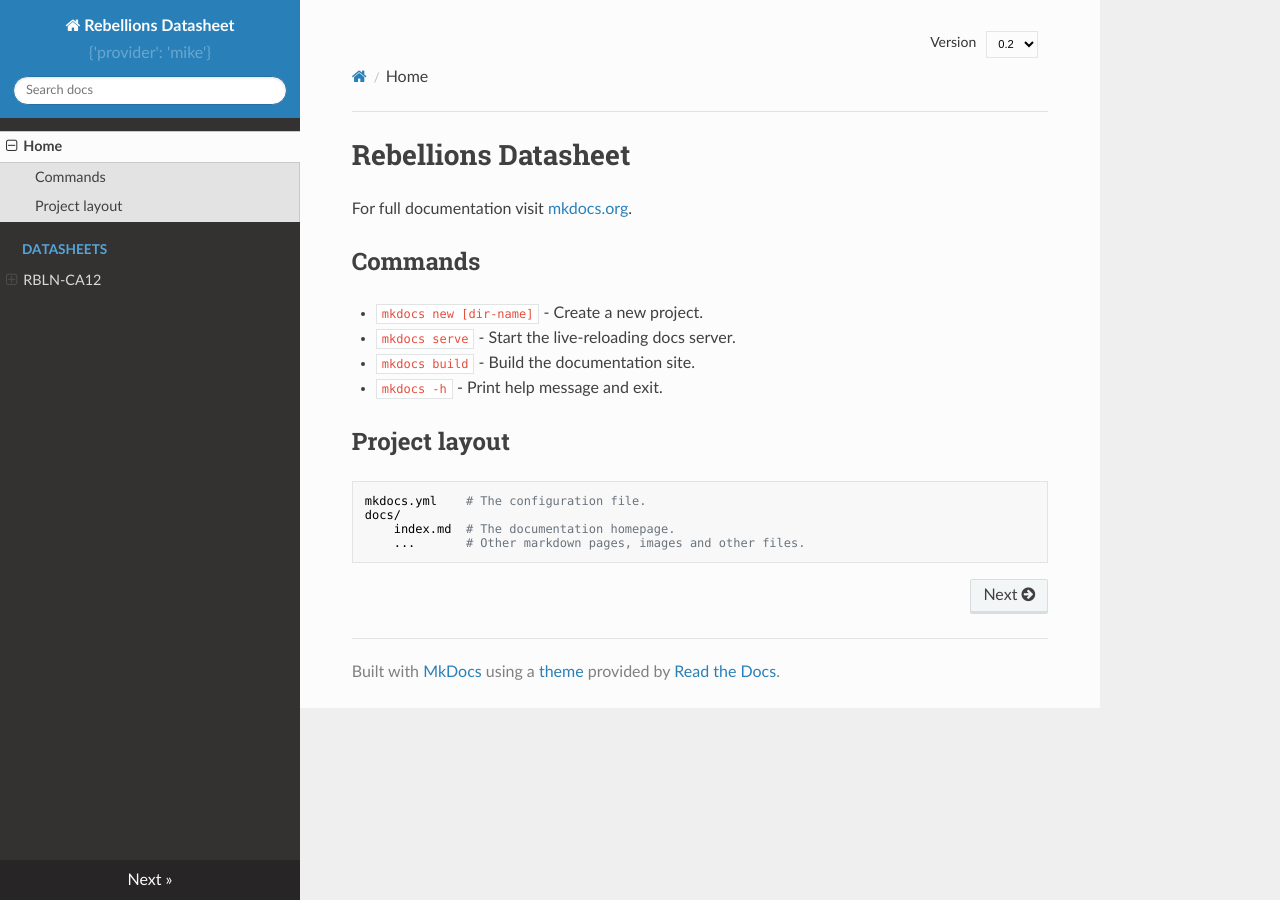
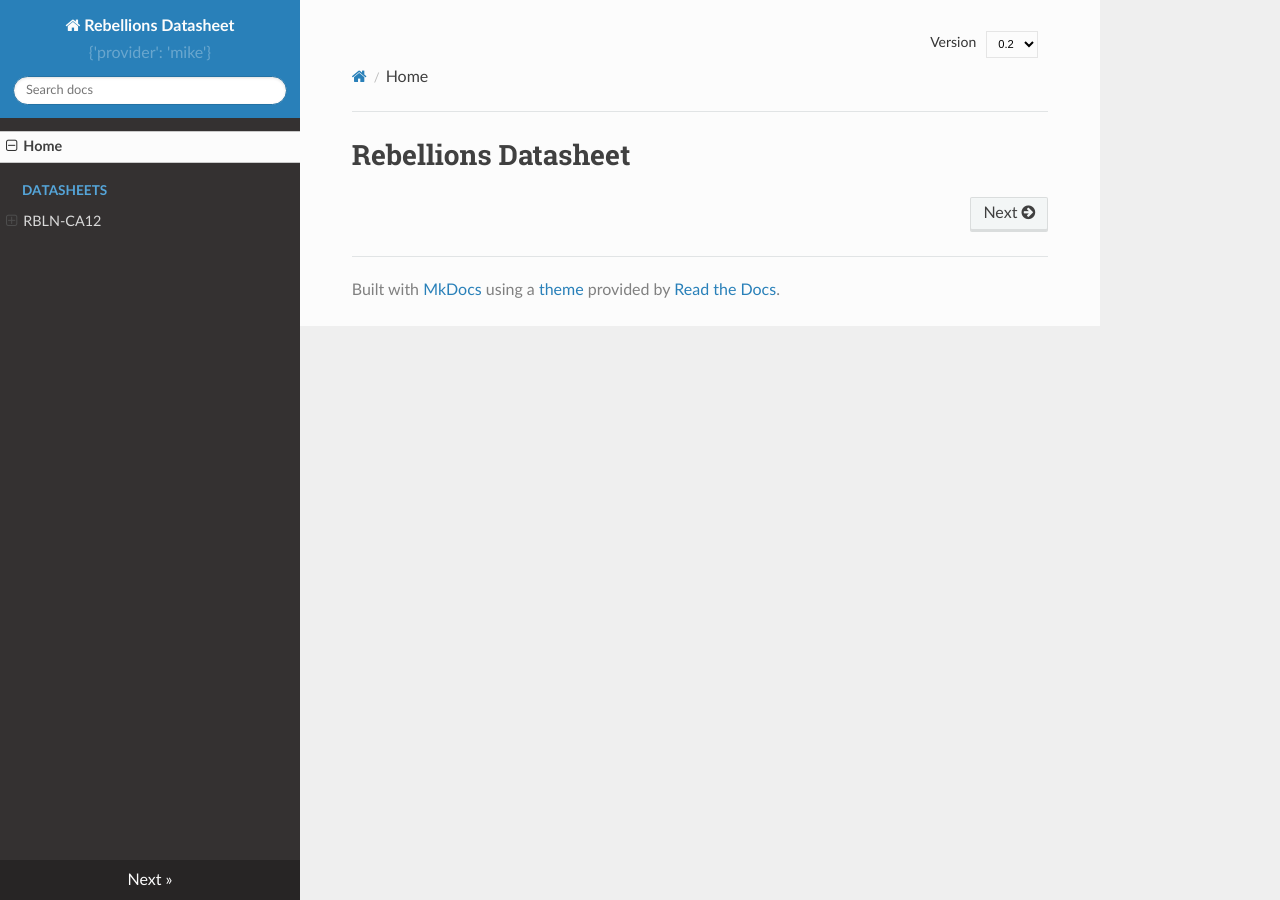
Before and after one commit to rebel-jiwonk/rebel-jiwonk.github.io, an MkDocs documentation site: the page built from docs/index.md, in a window 1280 px wide. Built offline with MkDocs 1.6.1, drawn with Linux system fonts in a browser that asks for light colours; nearby versions of some CDN libraries.

```diff
--- a/docs/index.md
+++ b/docs/index.md
@@ -1,17 +1 @@
 # Rebellions Datasheet
-
-For full documentation visit [mkdocs.org](https://www.mkdocs.org).
-
-## Commands
-
-* `mkdocs new [dir-name]` - Create a new project.
-* `mkdocs serve` - Start the live-reloading docs server.
-* `mkdocs build` - Build the documentation site.
-* `mkdocs -h` - Print help message and exit.
-
-## Project layout
-
-    mkdocs.yml    # The configuration file.
-    docs/
-        index.md  # The documentation homepage.
-        ...       # Other markdown pages, images and other files.
```
Also changed, not shown: site/404.html, site/about/index.html, site/cn-rbln-ca12/index.html, site/en-rbln-ca12/index.html, site/index.html, site/sitemap.xml, 5 other files.
